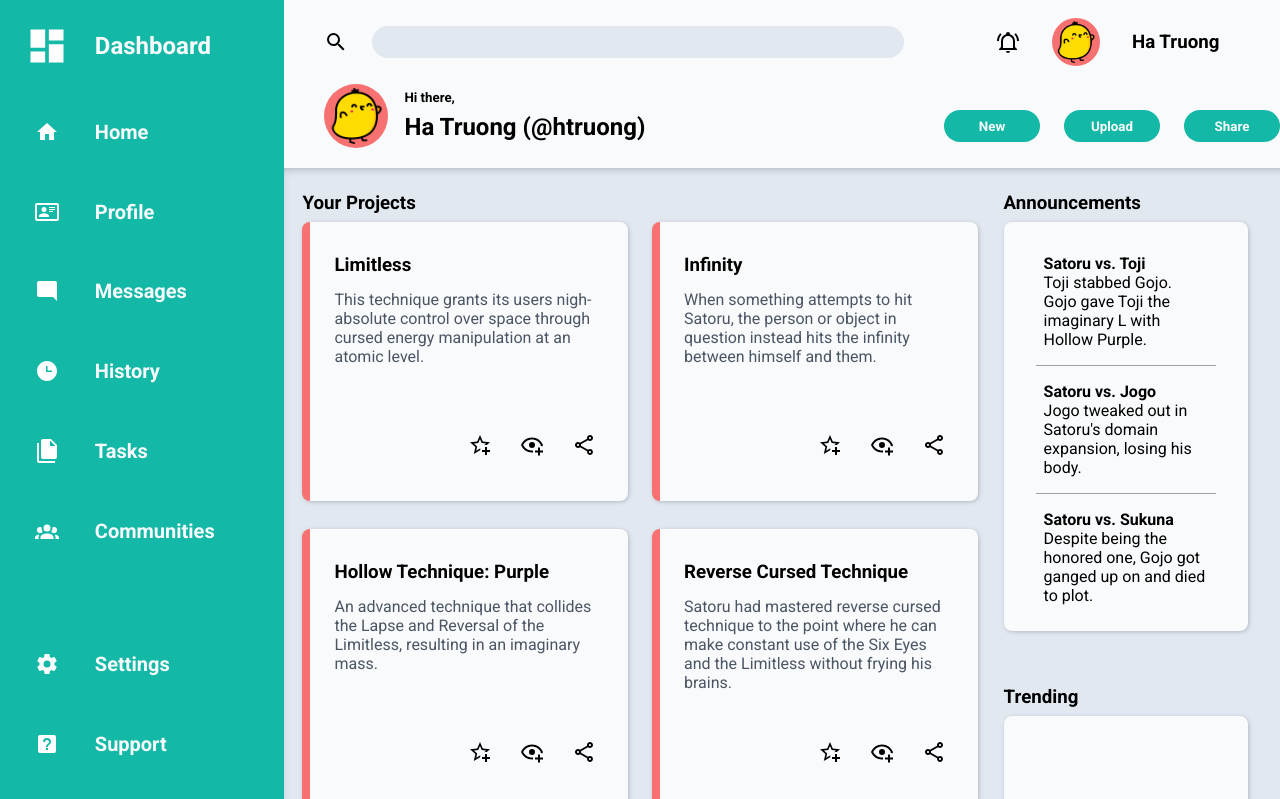
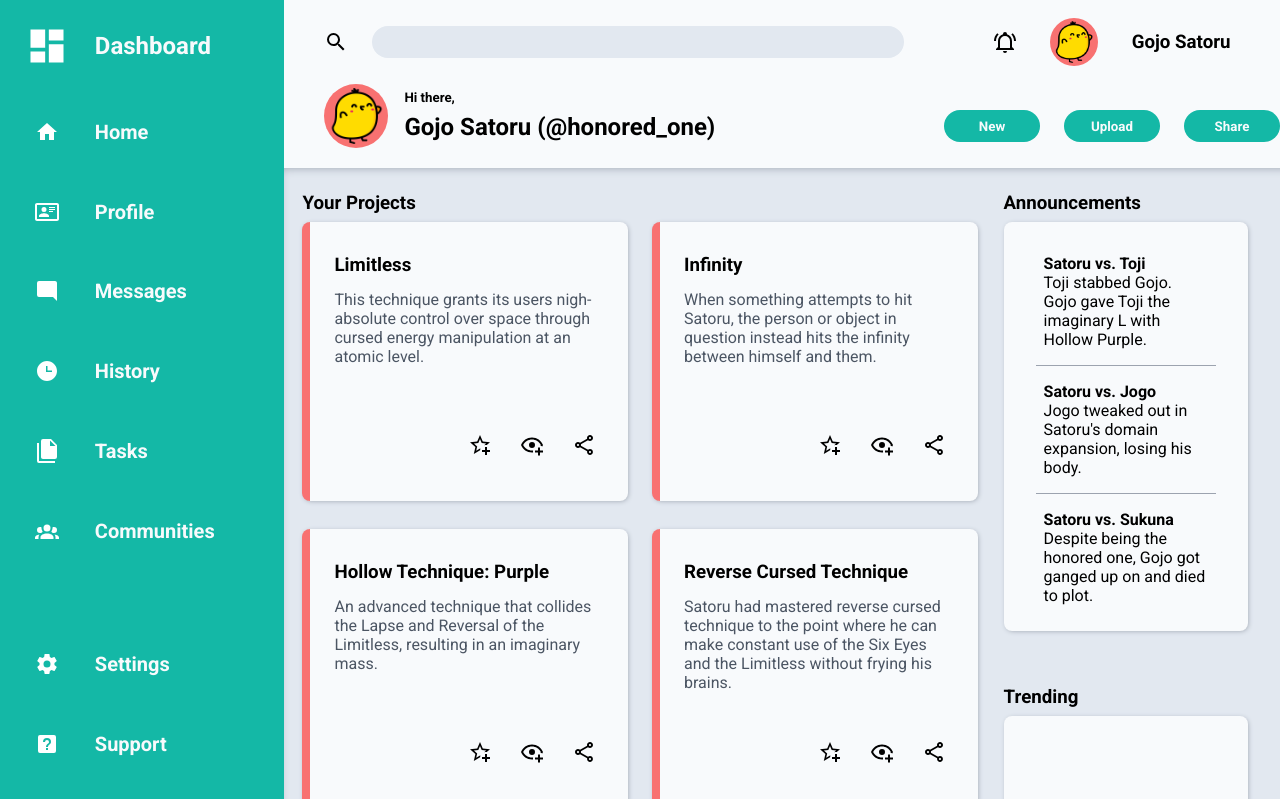
Before and after one commit to HaTruong05/admin-dashboard, a plain HTML site: page index.html in a window 1280 px wide. Shown: the top 799 px of the page. Drawn offline with Linux system fonts and the light colour scheme.

Commit message:
Edit user profile to match the Gojo Satoru theme.

```diff
--- a/index.html
+++ b/index.html
@@ -43,12 +43,12 @@
         <div class="quick-actions">
             <svg xmlns="http://www.w3.org/2000/svg" viewBox="0 0 24 24"><title>bell-ring-outline</title><path d="M10,21H14A2,2 0 0,1 12,23A2,2 0 0,1 10,21M21,19V20H3V19L5,17V11C5,7.9 7.03,5.17 10,4.29C10,4.19 10,4.1 10,4A2,2 0 0,1 12,2A2,2 0 0,1 14,4C14,4.1 14,4.19 14,4.29C16.97,5.17 19,7.9 19,11V17L21,19M17,11A5,5 0 0,0 12,6A5,5 0 0,0 7,11V18H17V11M19.75,3.19L18.33,4.61C20.04,6.3 21,8.6 21,11H23C23,8.07 21.84,5.25 19.75,3.19M1,11H3C3,8.6 3.96,6.3 5.67,4.61L4.25,3.19C2.16,5.25 1,8.07 1,11Z" /></svg>
             <img src="assets/chick_2632839.png" alt="icon of a cute happy chick" class="small-icons">
-            <h3>Ha Truong</h3>
+            <h3>Gojo Satoru</h3>
         </div>
         <div class="user-profile">
             <img src="assets/chick_2632839.png" alt="icon of a cute happy chick">
             <h5>Hi there,</h5>
-            <h2>Ha Truong (@htruong)</h2>
+            <h2>Gojo Satoru (@honored_one)</h2>
         </div>
         <div class="content-actions">
             <button>New</button>
```
